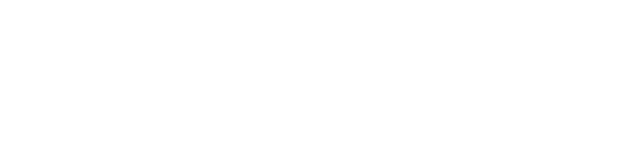
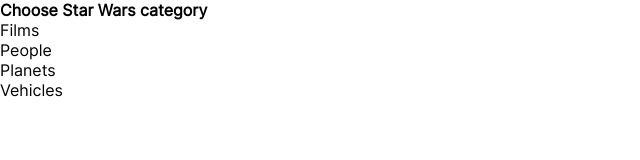
Before and after one commit to jenny-berggreen/240124_assignment_starwarsAPI, a plain HTML site: page index.html in a window 1280 px wide. Shown: the whole page, without its empty margins (0-640 px from the left). Drawn offline with Linux system fonts and the light colour scheme.

Commit message:
Add html elements

```diff
--- a/index.html
+++ b/index.html
@@ -10,7 +10,13 @@
 	<link href="./css/style.css" rel="stylesheet">
 </head>
 <body>
-
+	<div class="grid-container">
+		<h1 class="grid-item">Choose Star Wars category</h1>
+		<div class="grid-item">Films</div>
+		<div class="grid-item">People</div>
+		<div class="grid-item">Planets</div>
+		<div class="grid-item">Vehicles</div>
+	</div>
 	<script src="./js/script.js"></script>
 </body>
 </html>
```
